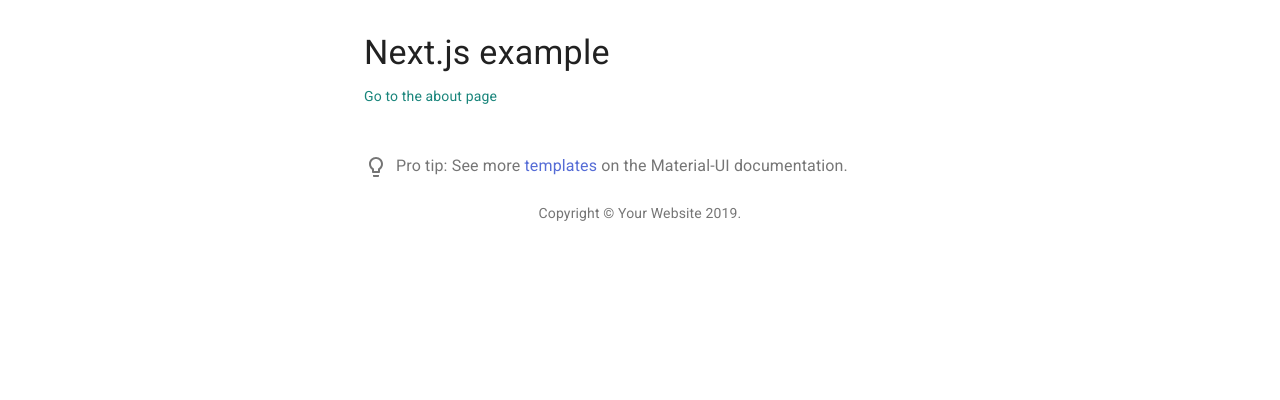
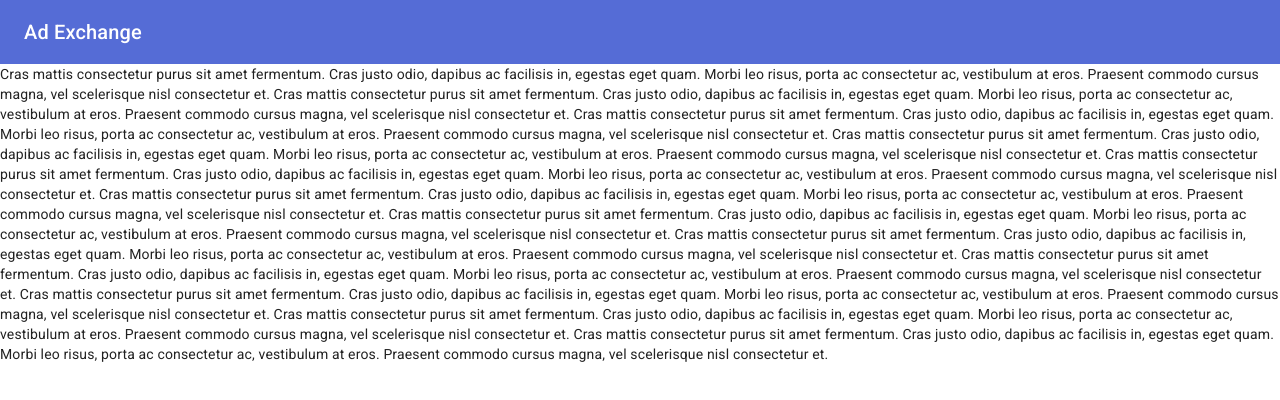
Before and after one commit to DreFalPoetry/material-project, a Next.js app: page / in a window 1280 px wide. Shown: the top 400 px of the page. Built offline with nearby package versions, Linux system fonts and the light colour scheme.

Commit message:
设置主页样式

```diff
--- a/package.json
+++ b/package.json
@@ -3,7 +3,8 @@
   "version": "4.0.0",
   "private": true,
   "dependencies": {
-    "@material-ui/core": "latest",
+    "@material-ui/core": "^4.4.0",
+    "@material-ui/icons": "^4.2.1",
     "@material-ui/styles": "latest",
     "clsx": "latest",
     "next": "latest",
--- a/pages/_app.js
+++ b/pages/_app.js
@@ -20,7 +20,7 @@ export default class MyApp extends App {
     return (
       <React.Fragment>
         <Head>
-          <title>My page</title>
+          <title>Material Project</title>
         </Head>
         <ThemeProvider theme={theme}>
           {/* CssBaseline kickstart an elegant, consistent, and simple baseline to build upon. */}
--- a/pages/index.js
+++ b/pages/index.js
@@ -3,8 +3,16 @@ import Container from '@material-ui/core/Container';
 import Typography from '@material-ui/core/Typography';
 import Box from '@material-ui/core/Box';
 import MuiLink from '@material-ui/core/Link';
+import { withStyles } from '@material-ui/core/styles';
 import ProTip from '../src/ProTip';
 import Link from '../src/Link';
+import ElevateAppBar from '../src/AppBar';
+
+const styles = {
+  root: {
+    padding: 0,
+  },
+};
 
 function Copyright() {
   return (
@@ -19,19 +27,24 @@ function Copyright() {
   );
 }
 
-export default function Index() {
+function Index(props) {
+  const { classes } = props;
   return (
-    <Container maxWidth="sm">
-      <Box my={4}>
-        <Typography variant="h4" component="h1" gutterBottom>
-          Next.js example
-        </Typography>
-        <Link href="/about" color="secondary">
-          Go to the about page
-        </Link>
-        <ProTip />
-        <Copyright />
-      </Box>
+    <Container className={classes.root} maxWidth="xl">
+      <ElevateAppBar>
+        <Box>
+          {[...new Array(12)]
+            .map(
+              () => `Cras mattis consectetur purus sit amet fermentum.
+                      Cras justo odio, dapibus ac facilisis in, egestas eget quam.
+                      Morbi leo risus, porta ac consectetur ac, vestibulum at eros.
+                      Praesent commodo cursus magna, vel scelerisque nisl consectetur et.`,
+            )
+            .join('\n')}
+        </Box>
+      </ElevateAppBar>
     </Container>
   );
 }
+
+export default withStyles(styles)(Index);
--- /dev/null
+++ b/src/AppBar.js
@@ -0,0 +1,61 @@
+import React from 'react';
+import PropTypes from 'prop-types';
+import AppBar from '@material-ui/core/AppBar';
+import Toolbar from '@material-ui/core/Toolbar';
+import Typography from '@material-ui/core/Typography';
+import CssBaseline from '@material-ui/core/CssBaseline';
+import useScrollTrigger from '@material-ui/core/useScrollTrigger';
+import Box from '@material-ui/core/Box';
+import Container from '@material-ui/core/Container';
+import { makeStyles } from '@material-ui/styles';
+
+const useStyles = makeStyles({
+  root: {
+    padding: 0,
+  },
+});
+
+function ElevationScroll(props) {
+  const { children, window } = props;
+  // Note that you normally won't need to set the window ref as useScrollTrigger
+  // will default to window.
+  // This is only being set here because the demo is in an iframe.
+  const trigger = useScrollTrigger({
+    disableHysteresis: true,
+    threshold: 0,
+    target: window ? window() : undefined,
+  });
+
+  return React.cloneElement(children, {
+    elevation: trigger ? 4 : 0,
+  });
+}
+
+ElevationScroll.propTypes = {
+  children: PropTypes.element.isRequired,
+  /**
+   * Injected by the documentation to work in an iframe.
+   * You won't need it on your project.
+   */
+  window: PropTypes.func,
+};
+
+export default function ElevateAppBar(props) {
+  const classes = useStyles();
+  return (
+    <React.Fragment>
+      <CssBaseline />
+      <ElevationScroll {...props}>
+        <AppBar>
+          <Toolbar>
+            <Typography variant="h6">Ad Exchange</Typography>
+          </Toolbar>
+        </AppBar>
+      </ElevationScroll>
+      <Toolbar />
+      <Container className={classes.root} maxWidth="xl">
+        {props.children}
+      </Container>
+    </React.Fragment>
+  );
+}
```
